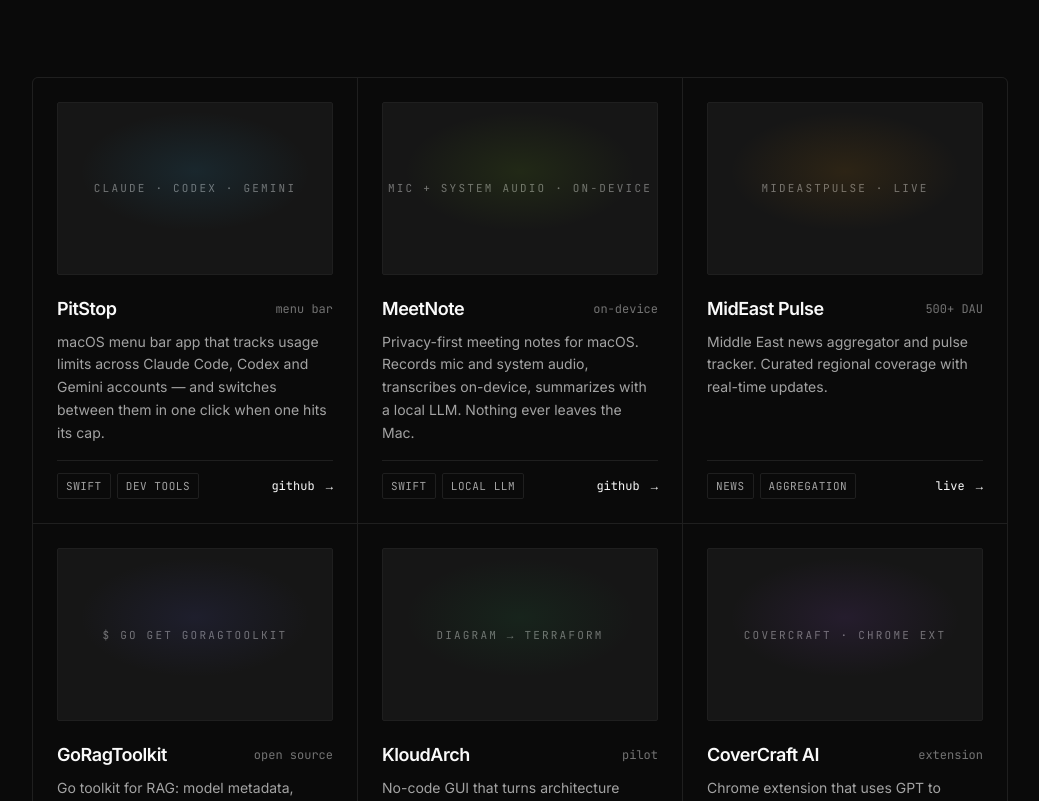
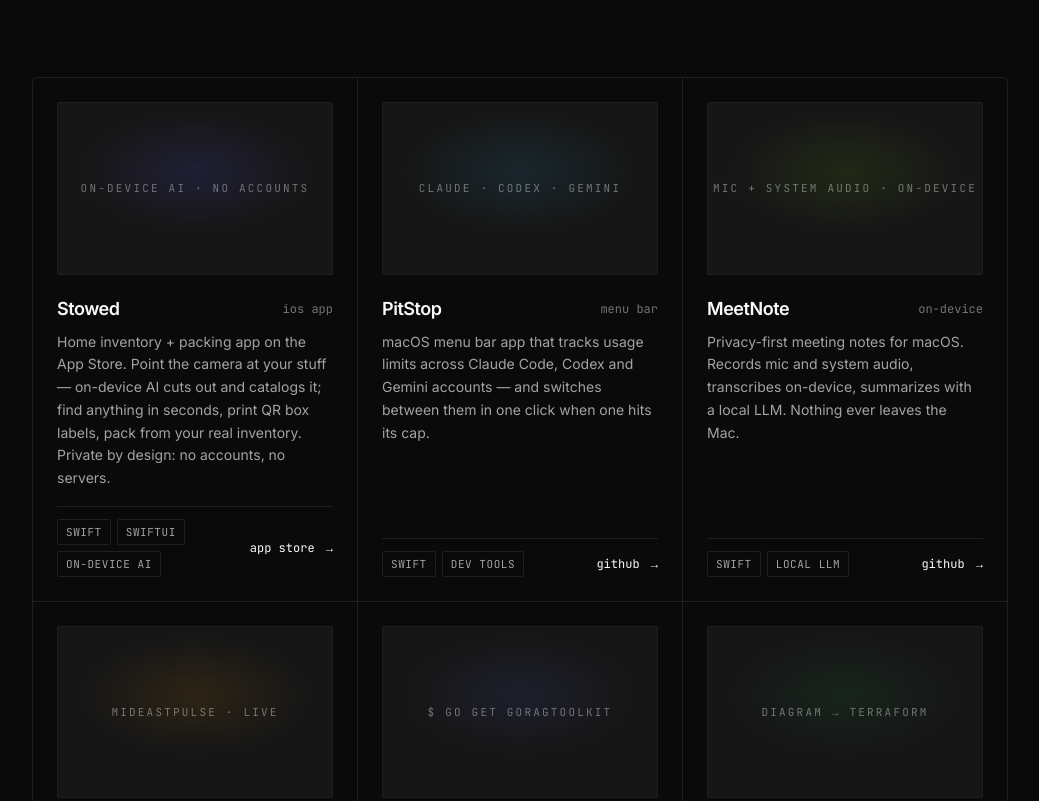
Before and after one commit to Livin21/resume-site, a website: page public/projects.html in a window 1280 px wide. Shown: the part 502-1303 px from the top of the page, without its empty margins (120-1159 px from the left). Drawn offline with Linux system fonts and the light colour scheme.

Commit message:
feat: Stowed App Store card on projects page

```diff
--- a/public/projects.html
+++ b/public/projects.html
@@ -131,6 +131,33 @@
 
       <section class="container-wide pb-16">
         <ul class="grid md:grid-cols-2 lg:grid-cols-3 gap-px bg-line border border-line rounded-md overflow-hidden">
+          <!-- Stowed -->
+          <li class="bg-bg p-6 group transition-colors hover:bg-surface flex flex-col">
+            <div class="aspect-[16/10] mb-5 rounded-sm border border-line overflow-hidden bg-elevated relative">
+              <div class="absolute inset-0 flex items-center justify-center">
+                <span class="font-mono text-2xs uppercase tracking-[0.2em] text-subtle">on-device ai · no accounts</span>
+              </div>
+              <div class="absolute inset-0" style="background:radial-gradient(60% 50% at 50% 40%, rgba(90,83,239,0.14), transparent 70%);"></div>
+            </div>
+            <div class="flex items-center justify-between mb-2">
+              <h3 class="text-lg font-semibold">Stowed</h3>
+              <span class="label-mono">ios app</span>
+            </div>
+            <p class="text-muted text-sm leading-relaxed mb-4 flex-grow">
+              Home inventory + packing app on the App Store. Point the camera at your stuff —
+              on-device AI cuts out and catalogs it; find anything in seconds, print QR box
+              labels, pack from your real inventory. Private by design: no accounts, no servers.
+            </p>
+            <div class="flex items-center justify-between mt-auto pt-3 border-t border-line">
+              <div class="flex flex-wrap gap-1.5">
+                <span class="chip">Swift</span>
+                <span class="chip">SwiftUI</span>
+                <span class="chip">On-device AI</span>
+              </div>
+              <a href="https://apps.apple.com/us/app/stowed-home-inventory/id6800965560?utm_source=livinmathew.com" target="_blank" rel="noopener" class="arrow-link text-xs label-mono">app&nbsp;store&nbsp;</a>
+            </div>
+          </li>
+
           <!-- PitStop -->
           <li class="bg-bg p-6 group transition-colors hover:bg-surface flex flex-col">
             <!-- TODO: drop screenshot in public/assets/work/pitstop.png -->
```
